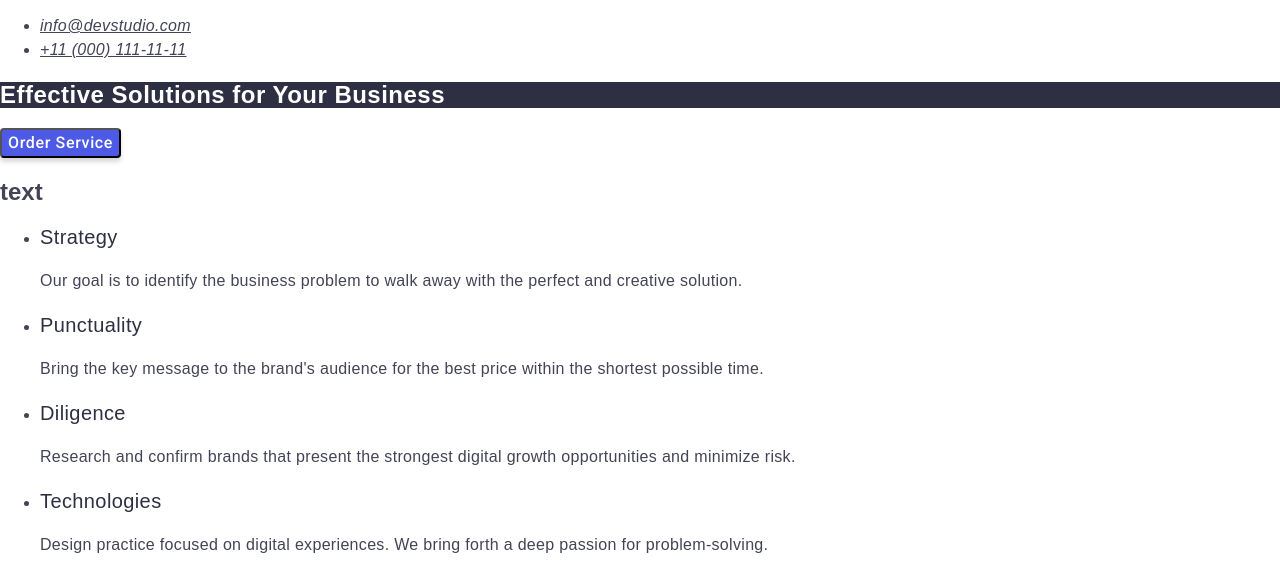
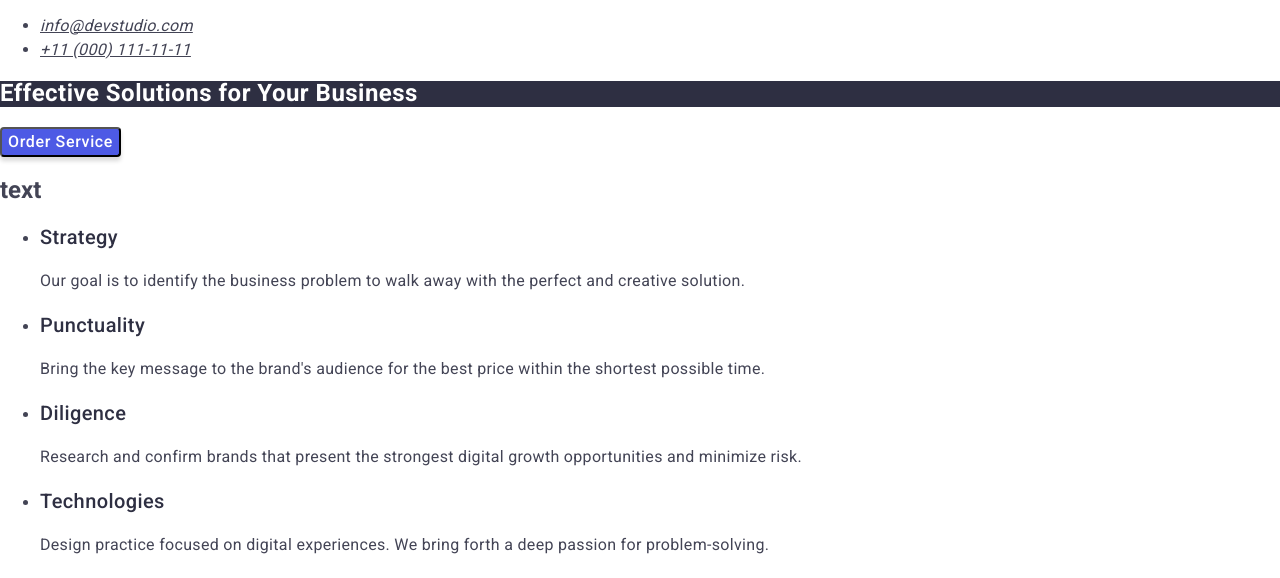
Before and after one commit to Vladymyr2016/goit-markup-hw-02, a plain HTML site: page index.html in a window 1280 px wide. Shown: the part 95-673 px from the top of the page. Drawn offline with nearby package versions, Linux system fonts and the light colour scheme.

Commit message:
change  srift

```diff
--- a/css/styles.css
+++ b/css/styles.css
@@ -1,5 +1,5 @@
 body {
-    font-family: 'Rbackgroundoboto', sans-serif;
+    font-family: 'Roboto', sans-serif;
     color: #434455;
     background-color: #FFFFFF;
 }
```
